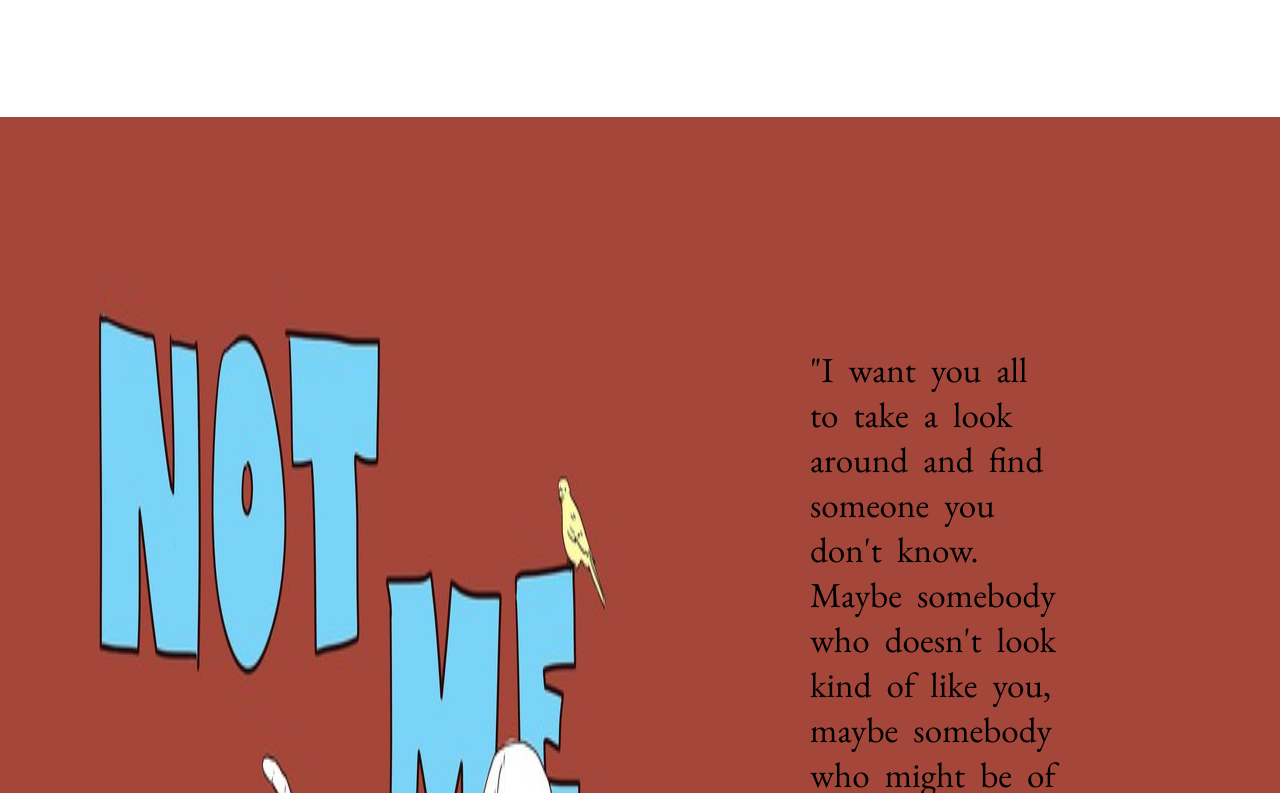
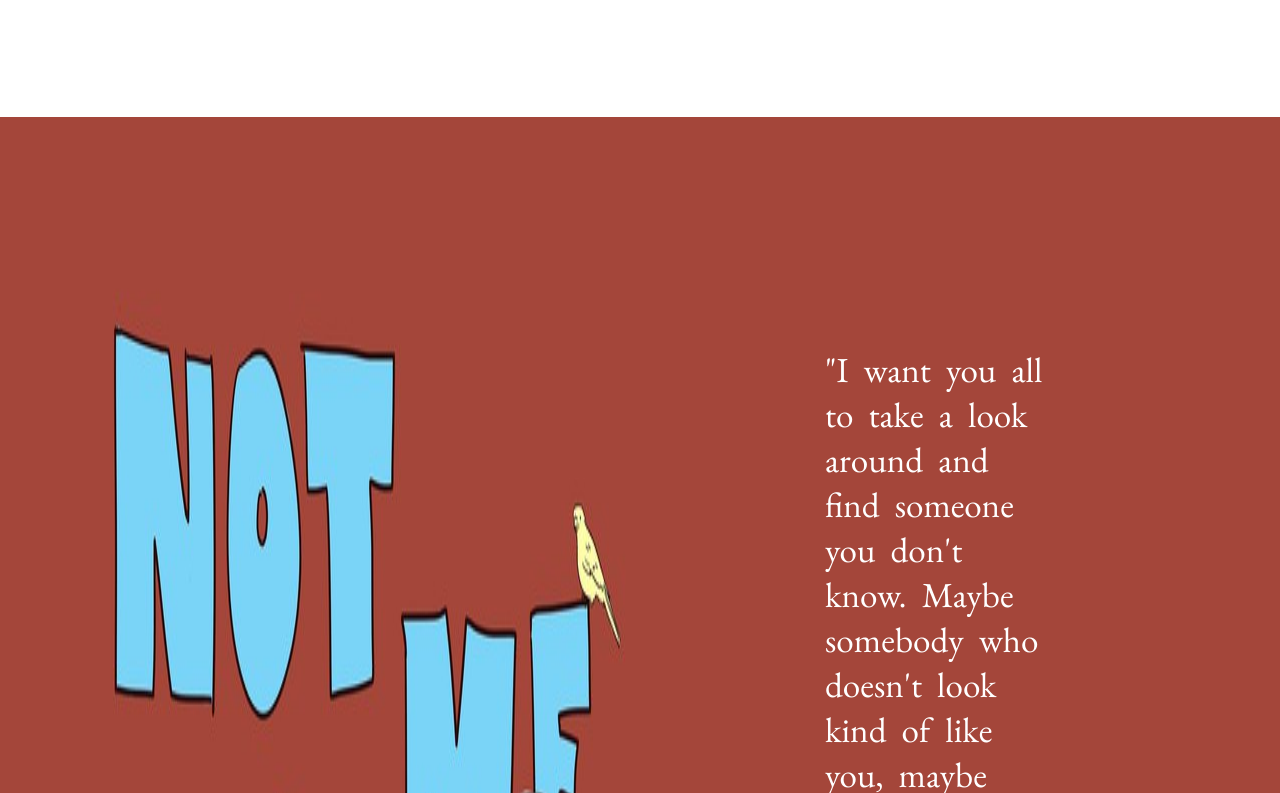
Before and after one commit to Chadwick0384/LeftistNewsNetwork, a plain HTML site: page index.html in a window 1280 px wide. Shown: the part 4327-5120 px from the top of the page. Drawn offline with nearby package versions, Linux system fonts and the light colour scheme.

Commit message:
Changed text color on quote. First commit changes

```diff
--- a/style.scss
+++ b/style.scss
@@ -166,7 +166,7 @@ a:hover {
 //Quote
 .bernie {
   background: #a4463a;
-  padding: 70px 50px 65px;
+  padding: 70px 65px 65px;
   max-width: 2000px;
   display: flex;
   &__image {
@@ -182,6 +182,7 @@ a:hover {
     font-size: 2.2rem;
     word-spacing: 0.5rem;
     padding: 10rem;
+    color: white;
   }
 }
 
```
Also changed, not shown: style.css, 1 other file.
